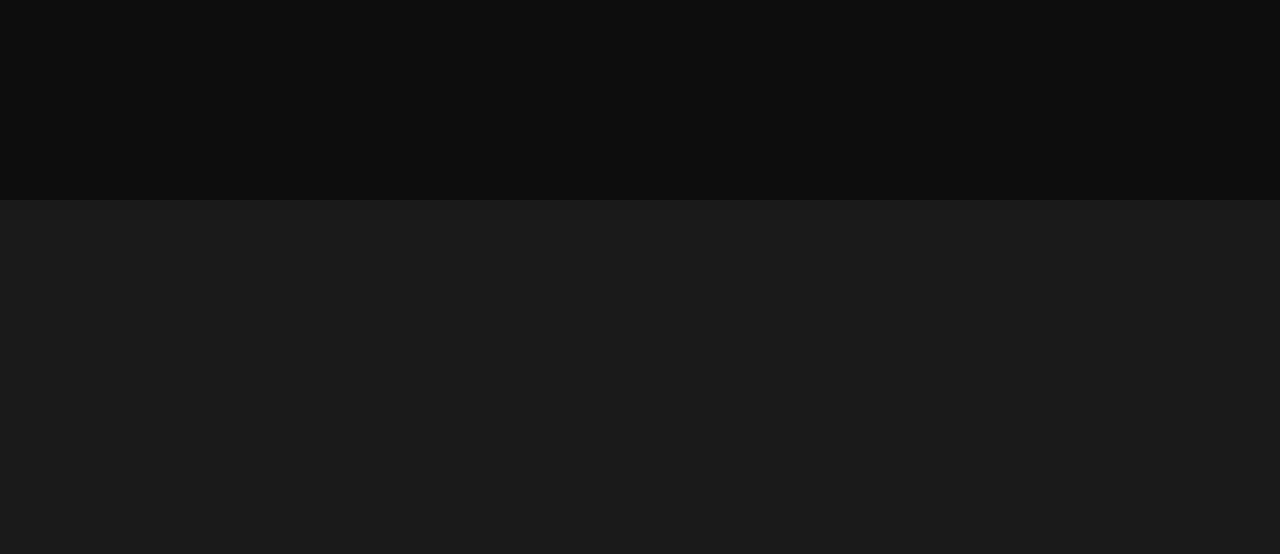
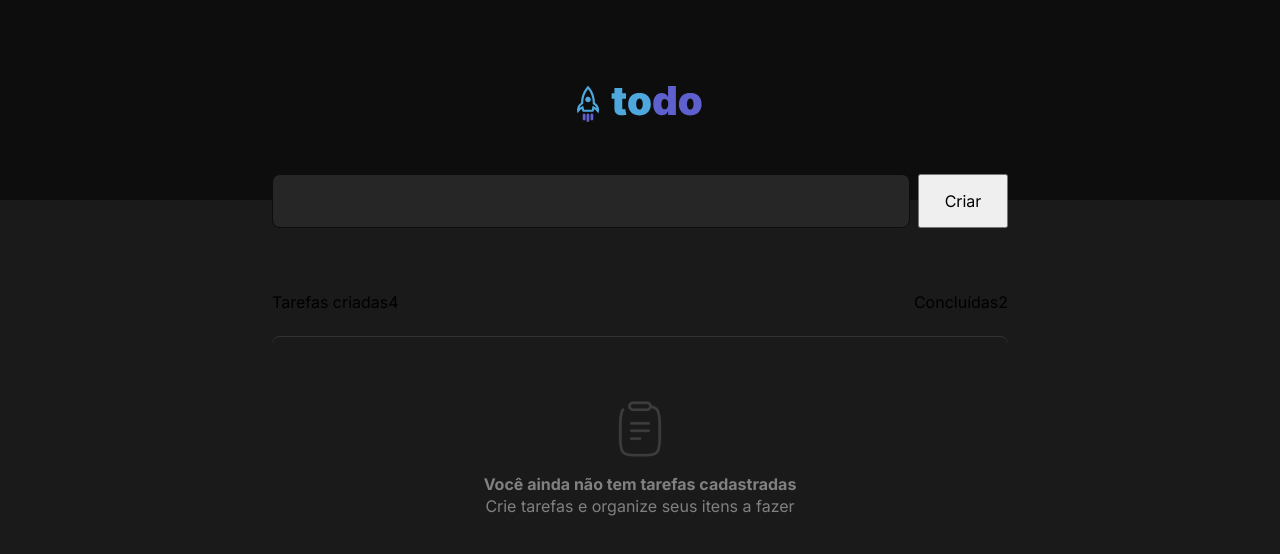
Before and after one commit to YanCardoso/desafio01-ToDo-List, a React (Vite) app: page / in a window 1280 px wide. Shown: the top 554 px of the page. Built offline with nearby package versions, Linux system fonts and the light colour scheme.

Commit message:
layout css

```diff
--- a/package.json
+++ b/package.json
@@ -10,7 +10,8 @@
   },
   "dependencies": {
     "react": "^18.2.0",
-    "react-dom": "^18.2.0"
+    "react-dom": "^18.2.0",
+    "vite-plugin-svgr": "^2.2.1"
   },
   "devDependencies": {
     "@types/react": "^18.0.17",
--- a/src/App.module.scss
+++ b/src/App.module.scss
@@ -1,4 +1,20 @@
 .container {
   background-color: var(--gray-700);
   height: 200px;
+  display: flex;
+  justify-content: center;
+  align-items: center;
+
+  .logo {
+  }
 }
+
+.main {
+  max-width: 736px;
+  margin: 0 auto;
+
+  .contentMain {
+    position: relative;
+    top: -26px;
+  }
+}
--- a/src/App.tsx
+++ b/src/App.tsx
@@ -1,14 +1,23 @@
-
-import styles from './App.module.scss'
-import logo from './logo.png'
-import './styles/global.scss'
+import styles from "./App.module.scss";
+import { ReactComponent as LogoReact } from "./assets/logo.svg";
+import { SearchBar } from "./components/SearchBar";
+import { TaskList } from "./components/TaskList";
+import "./styles/global.scss";
 
 function App() {
-
   return (
-    <header className={styles.container}>
-    </header>
-  )
+    <>
+      <header className={styles.container}>
+        <LogoReact className={styles.logo} />
+      </header>
+      <main className={styles.main}>
+        <div className={styles.contentMain}>
+          <SearchBar />
+          <TaskList />
+        </div>
+      </main>
+    </>
+  );
 }
 
-export default App
+export default App;
--- /dev/null
+++ b/src/components/SearchBar/index.tsx
@@ -0,0 +1,10 @@
+import styles from './styles.module.scss'
+
+export function SearchBar() {
+  return (
+    <div className={styles.container}>
+      <input type="text" />
+      <button>Criar</button>
+    </div>
+  )
+}
--- /dev/null
+++ b/src/components/SearchBar/styles.module.scss
@@ -0,0 +1,23 @@
+.container {
+  display: flex;
+  position: relative;
+  height: 54px;
+  justify-content: center;
+  gap: 0.5rem;
+  margin-bottom: 4rem;
+
+  input {
+    flex: 1;
+    background: var(--gray-500);
+    border: 1px solid var(--gray-700);
+    border-radius: 8px;
+    padding: 1rem;
+    color: var(--gray-100);
+    line-height: 140%;
+    font-size: 1rem;
+  }
+
+  button {
+    width: 90px;
+  }
+}
--- /dev/null
+++ b/src/components/TaskList/index.tsx
@@ -0,0 +1,26 @@
+import styles from "./styles.module.scss";
+import { ReactComponent as ListIcon } from "../../assets/clipboard.svg";
+
+export function TaskList() {
+  return (
+    <div className={styles.container}>
+      <header>
+        <div>
+          <span>Tarefas criadas</span>
+          <span>4</span>
+        </div>
+        <div>
+          <span>Concluídas</span>
+          <span>2</span>
+        </div>
+      </header>
+      <main>
+        <div className={styles.emptyContent}>
+          <ListIcon />
+          <span>Você ainda não tem tarefas cadastradas</span>
+          <p>Crie tarefas e organize seus itens a fazer</p>
+        </div>
+      </main>
+    </div>
+  );
+}
--- /dev/null
+++ b/src/components/TaskList/styles.module.scss
@@ -0,0 +1,34 @@
+.container {
+  display: flex;
+  flex-direction: column;
+  min-height: 287px;
+
+  header {
+    display: flex;
+    justify-content: space-between;
+    margin-bottom: 1.5rem;
+  }
+
+  main {
+    display: flex;
+    flex-direction: column;
+    flex: 1;
+    border-top: 1px solid #333333;
+    border-radius: 8px;
+
+    .emptyContent {
+      display: flex;
+      flex-direction: column;
+      align-items: center;
+      justify-content: center;
+      color: var(--gray-300);
+      padding: 4rem 1.5rem;
+      line-height: 140%;
+
+      span {
+        margin-top: 1rem;
+        font-weight: 700;
+      }
+    }
+  }
+}
--- a/src/styles/global.scss
+++ b/src/styles/global.scss
@@ -31,7 +31,7 @@ body,
 input,
 textarea,
 button {
-  font-family: "Roboto", sans-serif;
+  font-family: "Inter", sans-serif;
   font-size: 1rem;
   font-weight: 400;
 }
--- a/vite.config.ts
+++ b/vite.config.ts
@@ -1,7 +1,8 @@
 import { defineConfig } from 'vite'
 import react from '@vitejs/plugin-react'
+import svgr from 'vite-plugin-svgr'
 
 // https://vitejs.dev/config/
 export default defineConfig({
-  plugins: [react()]
+  plugins: [svgr(), react()]
 })
```
Also changed, not shown: src/assets/clipboard.svg (added), 1 other file (tests, documents, lock files or other folders).
